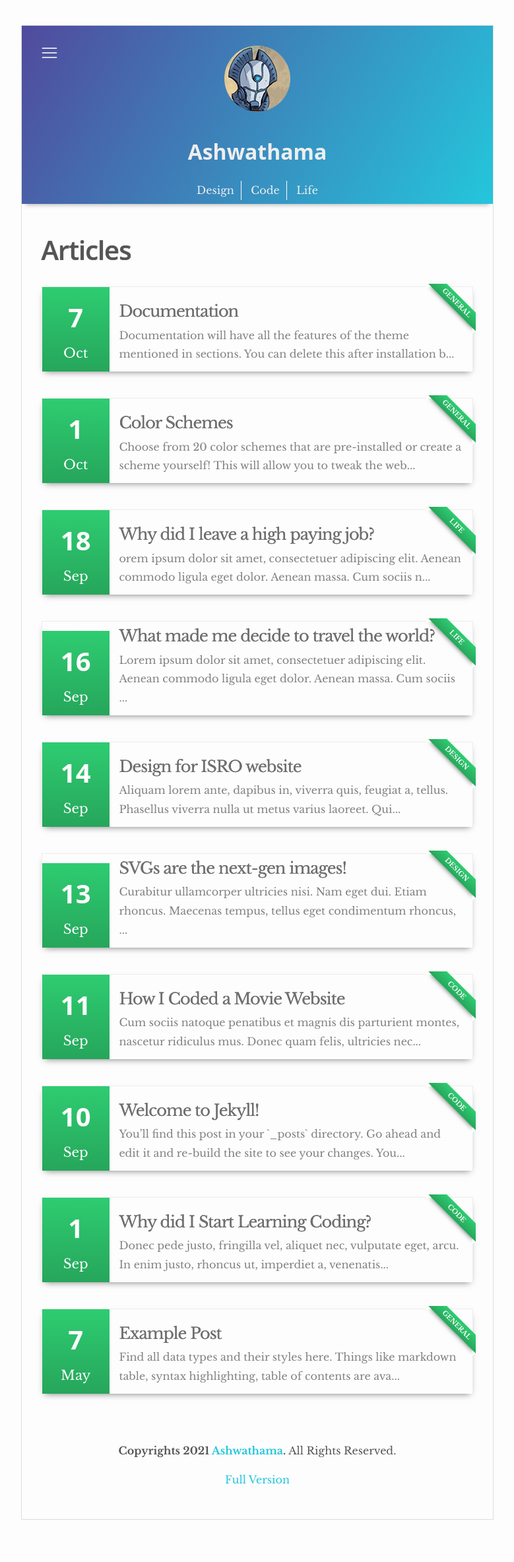
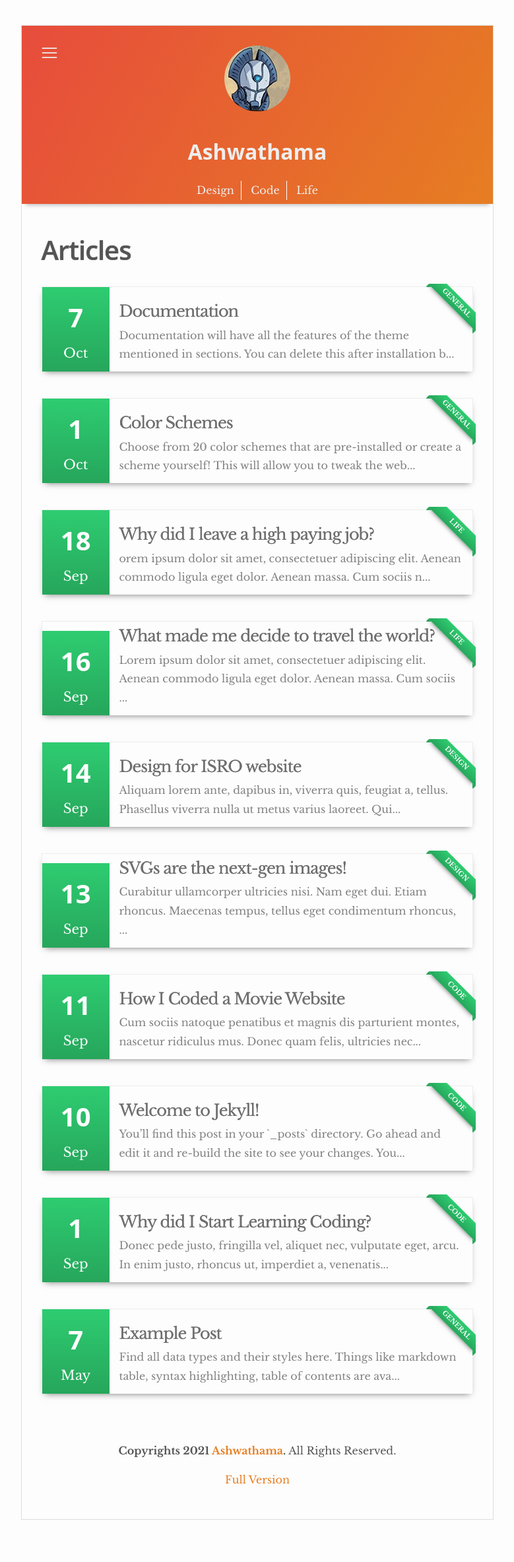
Before and after one commit to huangcjay/huangcjay.github.io, a Jekyll site: the page built from index.html, in a window 1280 px wide. Shown: the whole page at 66% size, without its empty margins (250-1029 px from the left). Built offline with Jekyll 4.4.1, drawn with Linux system fonts in a browser that asks for light colours.

Commit message:
color scheme change 2.0

```diff
--- a/_config.yml
+++ b/_config.yml
@@ -39,7 +39,7 @@ version: 0.9
 
 # Post date background - This will change the background of the post date and tag ribbon according to the theme. If set to no default green background will be used. If yes then the theme color scheme is used.
 
-change-date-bg: Blood
+change-date-bg: no
 
 
 # Build settings
--- a/css/main.scss
+++ b/css/main.scss
@@ -12,8 +12,8 @@ $spacing-unit:     30px;
 
 $text-color:       #555;
 $background-color: #fdfdfd;
-$brand-color:      #514A9D;
-$brand-color-2:    #24C6DC;
+$brand-color:      #e74c3c;
+$brand-color-2:    #e67e22;
 $grey-color:       #828282;
 $grey-color-light: lighten($grey-color, 40%);
 $grey-color-dark:  darken($grey-color, 25%);
```
